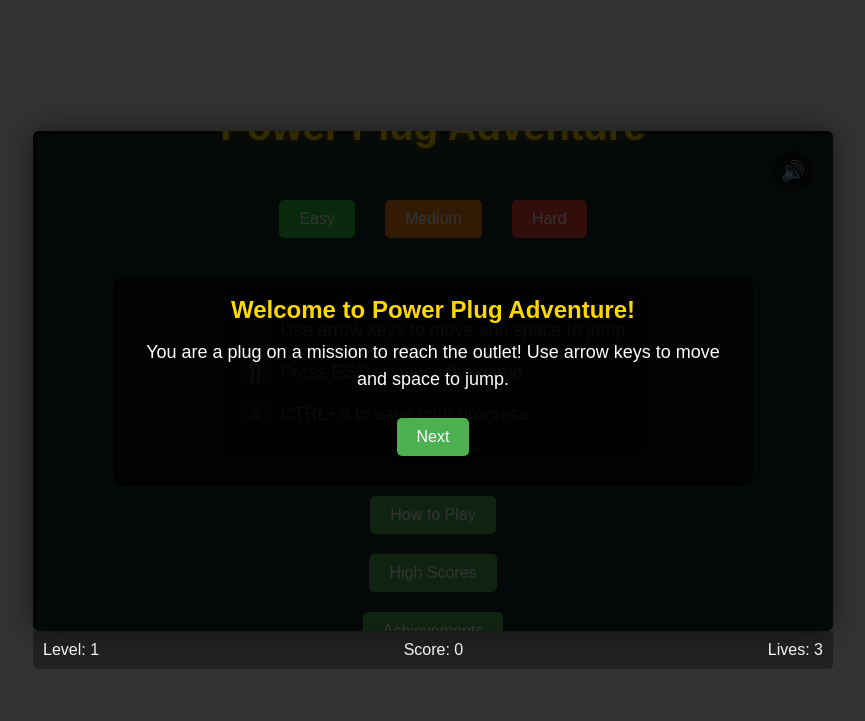
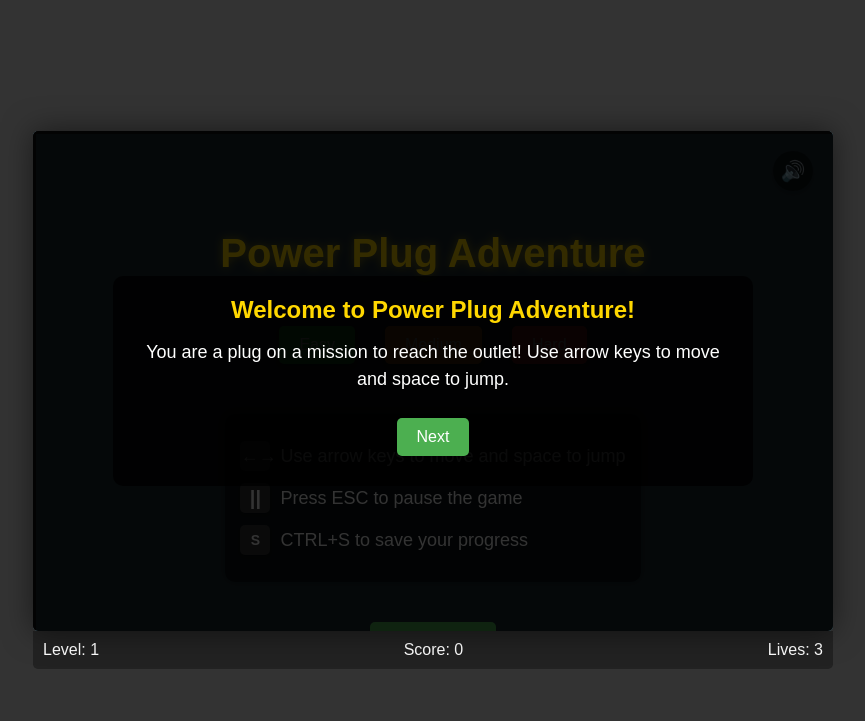
Before and after one commit to brndndb/plug-it, a plain HTML site: page index.html in a window 1280 px wide. Shown: the whole page, without its empty margins (207-1072 px from the left). Drawn offline with Linux system fonts and the light colour scheme.

Commit message:
Update index.html

```diff
--- a/index.html
+++ b/index.html
@@ -39,7 +39,7 @@
             border-bottom-left-radius: 5px;
             border-bottom-right-radius: 5px;
         }
-        .menu-screen {
+       .menu-screen {
             position: absolute;
             top: 0;
             left: 0;
@@ -50,8 +50,11 @@
             display: flex;
             flex-direction: column;
             align-items: center;
-            justify-content: center;
+            justify-content: flex-start; /* Changed from center to flex-start */
+            padding-top: 50px; /* Add padding at the top */
             transition: all 0.3s ease;
+            text-align: center;
+            overflow-y: auto; /* Allow scrolling if needed */
         }
         .menu-screen h1 {
             margin-bottom: 20px;
@@ -183,14 +186,16 @@
 
         /* Fixed title style */
         .game-title {
+            position: relative;
             font-size: 42px;
             font-weight: bold;
             color: #FFD700;
             text-shadow: 3px 3px 6px rgba(0, 0, 0, 0.5);
+            margin-top: 30px; /* This is crucial - pushes the title down */
             margin-bottom: 30px;
+            padding-top: 20px; /* Additional padding at the top */
             max-width: 90%;
             text-align: center;
-            line-height: 1.2;
         }
 
         .game-controls {
```
